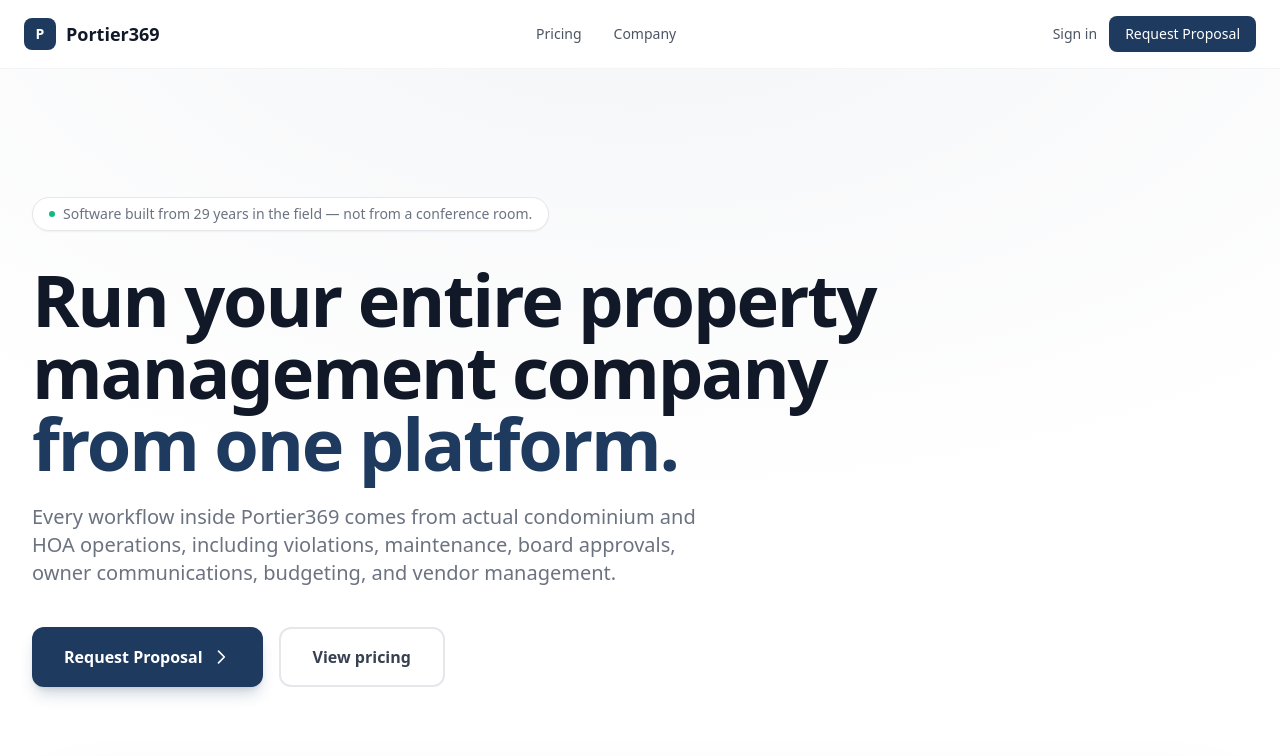
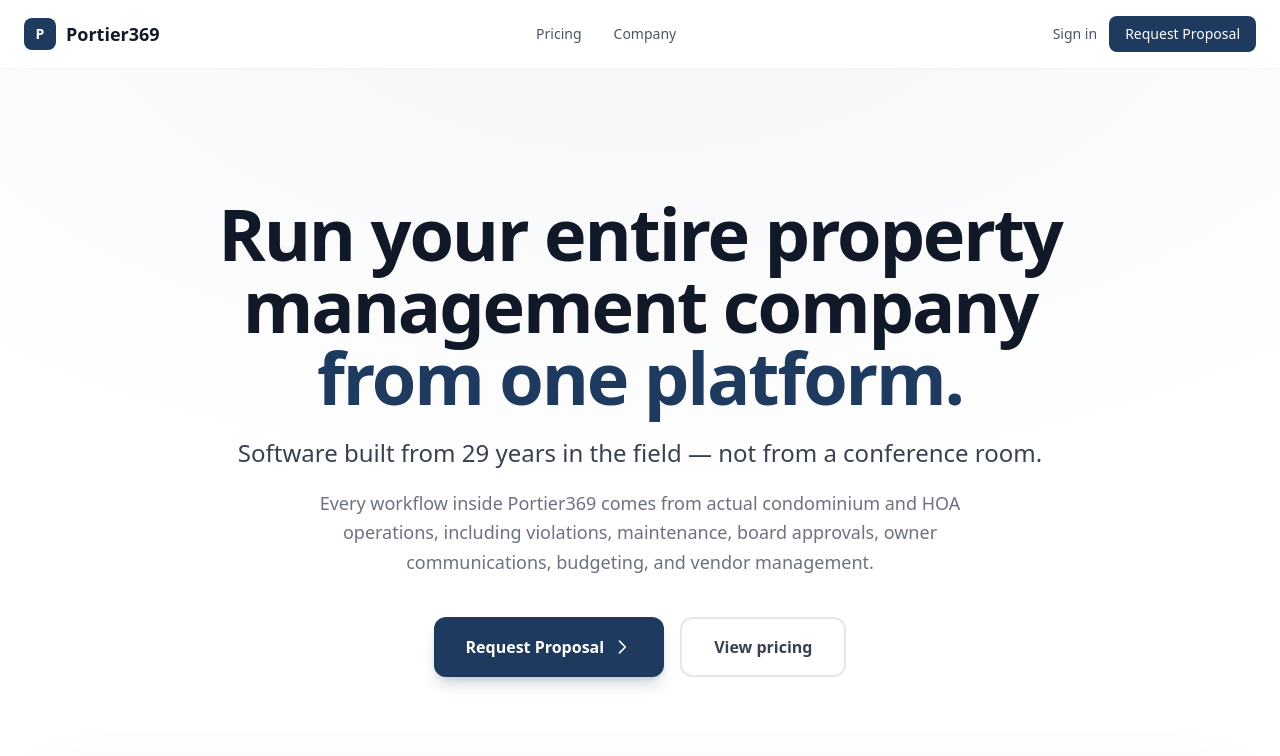
Before and after one commit to autho369-code/Condo-App, a Next.js app: page / in a window 1280 px wide. Shown: the top 756 px of the page. Built offline with nearby package versions, Linux system fonts and the light colour scheme; no server answers; the database is empty.

Commit message:
fix: hero centered, 29 years pitch now 24px bold — no more tiny pill badge
- Removed max-w-4xl left-aligned wrapper
- 29 years text: 24px, font-medium, gray-700 — directly under headline
- Hero now text-center with centered CTAs

```diff
--- a/app/(marketing)/page.tsx
+++ b/app/(marketing)/page.tsx
@@ -27,21 +27,19 @@ export default async function HomePage() {
           ═══════════════════════════════════════════════ */}
       <section className="relative overflow-hidden bg-white pt-20 pb-16 sm:pt-32 sm:pb-24">
         <div className="absolute inset-0 bg-[radial-gradient(ellipse_80%_50%_at_50%_-10%,rgba(30,58,95,0.05),transparent)]" />
-        <div className="relative mx-auto max-w-[1280px] px-6 lg:px-8">
-          <div className="max-w-4xl">
-            <span className="inline-flex items-center gap-2 rounded-full border border-gray-200 bg-white px-4 py-1.5 text-sm font-medium text-gray-500 shadow-sm">
-              <span className="h-1.5 w-1.5 rounded-full bg-emerald-500" />
-              Software built from 29 years in the field — not from a conference room.
-            </span>
-            <h1 className="mt-8 text-5xl font-bold leading-[1.05] tracking-[-0.03em] text-gray-900 sm:text-6xl lg:text-7xl">
+        <div className="relative mx-auto max-w-[1280px] px-6 lg:px-8 text-center">
+          <h1 className="text-5xl font-bold leading-[1.05] tracking-[-0.03em] text-gray-900 sm:text-6xl lg:text-7xl">
             Run your entire property management company
             <br />
             <span className="text-[#1E3A5F]">from one platform.</span>
           </h1>
-            <p className="mt-6 max-w-2xl text-lg leading-relaxed text-gray-500 sm:text-xl">
+          <p className="mt-6 mx-auto max-w-4xl text-xl leading-relaxed text-gray-700 sm:text-2xl font-medium">
+            Software built from 29 years in the field — not from a conference room.
+          </p>
+          <p className="mt-5 mx-auto max-w-2xl text-lg leading-relaxed text-gray-500">
             Every workflow inside Portier369 comes from actual condominium and HOA operations, including violations, maintenance, board approvals, owner communications, budgeting, and vendor management.
           </p>
-            <div className="mt-10 flex flex-wrap gap-4">
+          <div className="mt-10 flex flex-wrap justify-center gap-4">
             <Link href="/demo" className="inline-flex items-center gap-2 rounded-xl bg-[#1E3A5F] px-8 py-4 text-base font-semibold text-white shadow-lg shadow-[#1E3A5F]/20 hover:bg-[#152940] transition">
               Request Proposal
               <svg className="h-5 w-5" fill="none" viewBox="0 0 24 24" stroke="currentColor"><path strokeLinecap="round" strokeLinejoin="round" strokeWidth={2} d="M9 5l7 7-7 7" /></svg>
@@ -49,7 +47,6 @@ export default async function HomePage() {
             <Link href="/pricing" className="inline-flex items-center gap-2 rounded-xl border-2 border-gray-200 bg-white px-8 py-4 text-base font-semibold text-gray-700 hover:border-gray-300 hover:bg-gray-50 transition">
               View pricing
             </Link>
-            </div>
           </div>
 
           {/* Product Preview */}
```
Lines whose indentation alone changed are shown as unchanged.
